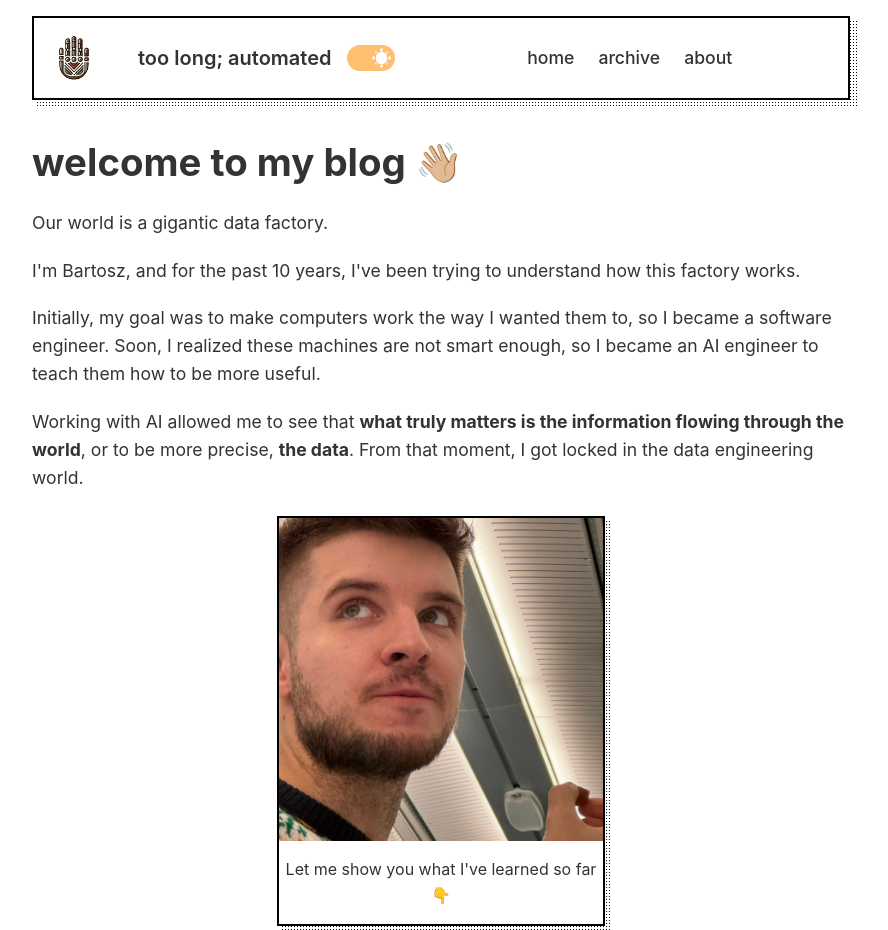
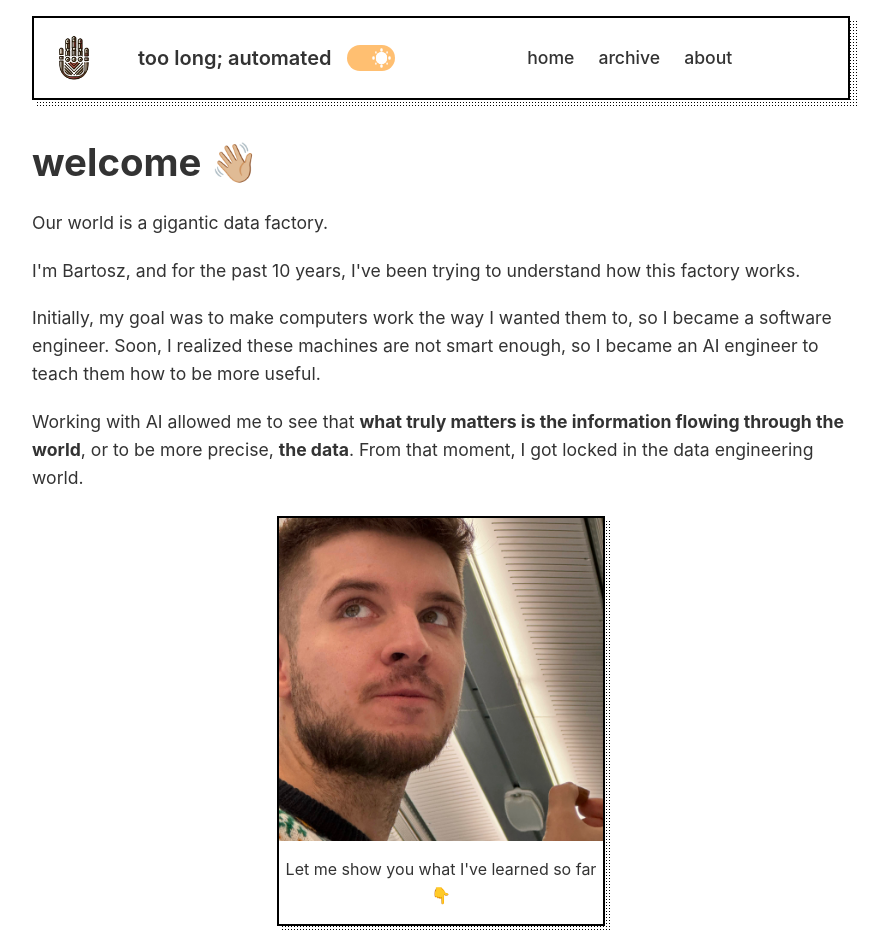
Before and after one commit to toolongautomated/website, a plain HTML site: page index.html in a window 1280 px wide. Shown: the top 930 px of the page, without its empty margins (199-1087 px from the left). Drawn offline with Linux system fonts and the light colour scheme.

Commit message:
shorten welcome header

```diff
--- a/index.html
+++ b/index.html
@@ -31,7 +31,7 @@
     </nav>
 
     <main>
-        <h1>welcome to my blog 👋🏼</h1>
+        <h1>welcome 👋🏼</h1>
 
         <p>
             Our world is a gigantic data factory.
```
